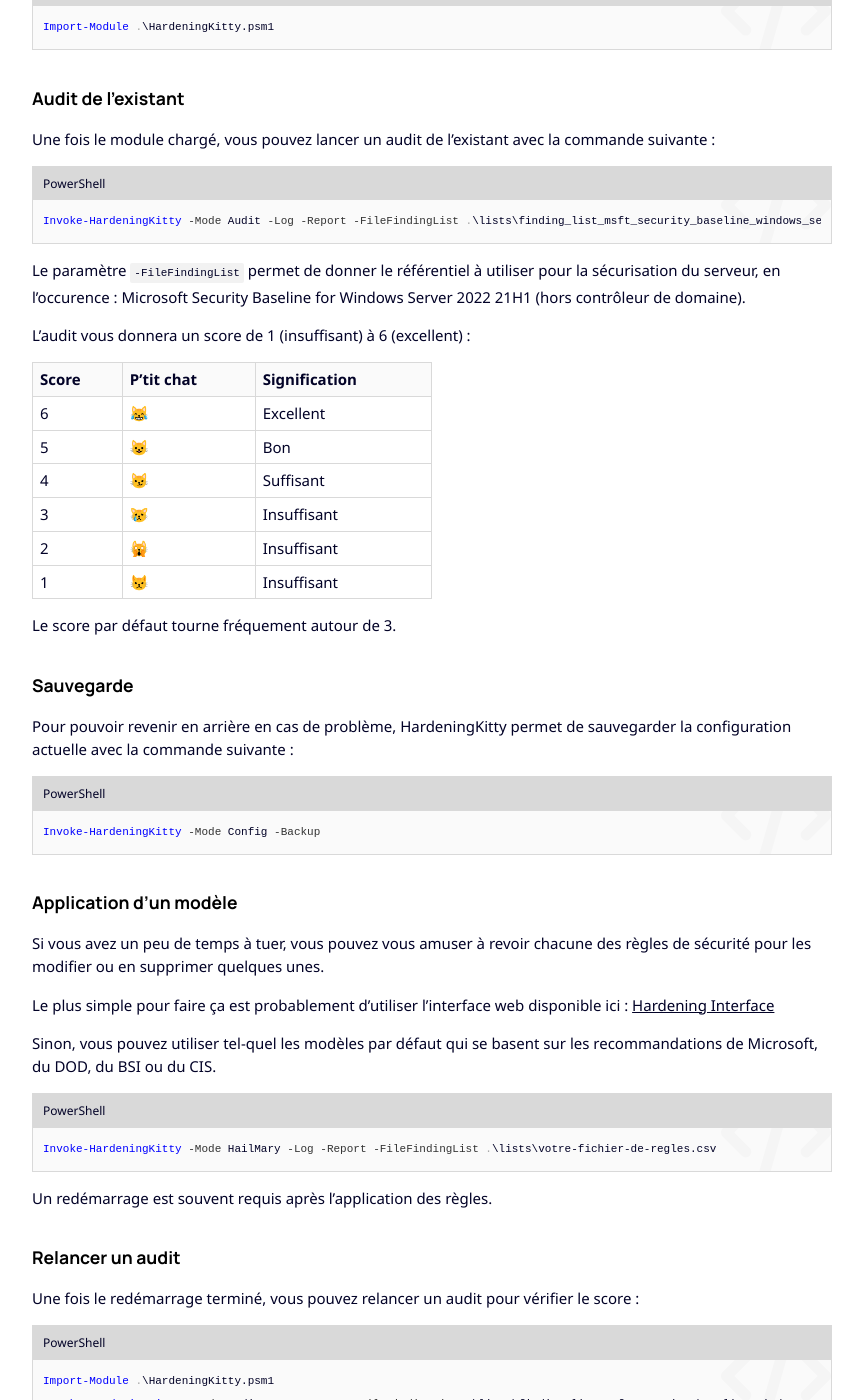
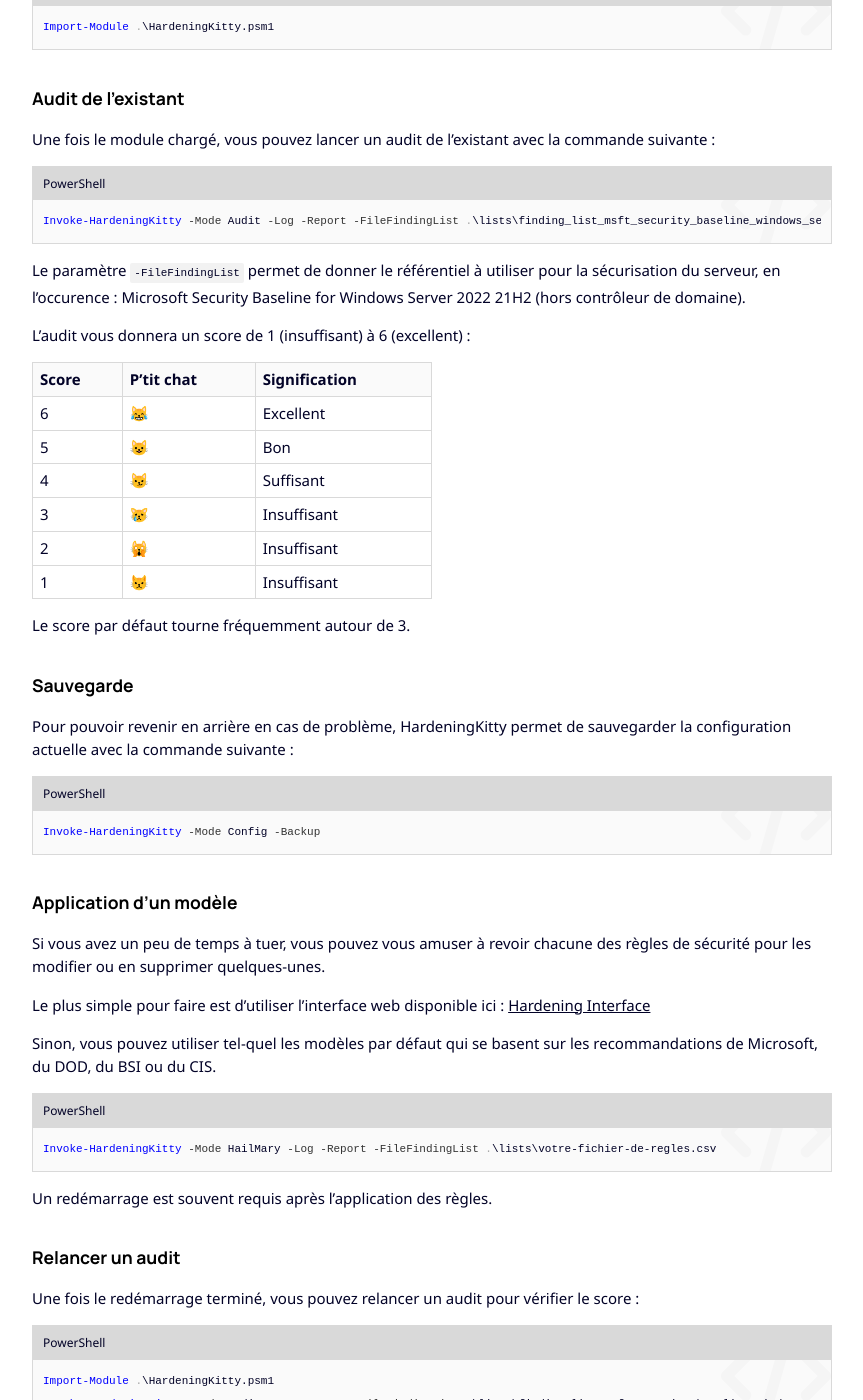
Before and after one commit to leobouard/leobouard.github.io, a Jekyll site: the page built from _posts/2024-07-17-hardening-kitty.md, in a window 1280 px wide and 1400 px high, scrolled down 1064 px. Shown: the whole window, without its empty margins (208-1071 px from the left). Built offline with Jekyll 4.4.1, drawn with Linux system fonts in a browser that asks for light colours; nearby versions of some CDN libraries; some web fonts are replaced.

Commit message:
Revue du formatage

````diff
--- a/_posts/2024-07-17-hardening-kitty.md
+++ b/_posts/2024-07-17-hardening-kitty.md
@@ -43,7 +43,7 @@
 Invoke-HardeningKitty -Mode Audit -Log -Report -FileFindingList .\lists\finding_list_msft_security_baseline_windows_server_2022_21h2_member_machine.csv
 ```
 
-Le paramètre `-FileFindingList` permet de donner le référentiel à utiliser pour la sécurisation du serveur, en l'occurence : Microsoft Security Baseline for Windows Server 2022 21H1 (hors contrôleur de domaine).
+Le paramètre `-FileFindingList` permet de donner le référentiel à utiliser pour la sécurisation du serveur, en l'occurence : Microsoft Security Baseline for Windows Server 2022 21H2 (hors contrôleur de domaine).
 
 L'audit vous donnera un score de 1 (insuffisant) à 6 (excellent) :
 
@@ -56,7 +56,7 @@
 2 | 🙀 | Insuffisant
 1 | 😾 | Insuffisant
 
-Le score par défaut tourne fréquement autour de 3.
+Le score par défaut tourne fréquemment autour de 3.
 
 ### Sauvegarde
 
@@ -68,9 +68,9 @@
 
 ### Application d'un modèle
 
-Si vous avez un peu de temps à tuer, vous pouvez vous amuser à revoir chacune des règles de sécurité pour les modifier ou en supprimer quelques unes.
+Si vous avez un peu de temps à tuer, vous pouvez vous amuser à revoir chacune des règles de sécurité pour les modifier ou en supprimer quelques-unes.
 
-Le plus simple pour faire ça est probablement d'utiliser l'interface web disponible ici : [Hardening Interface](https://phi.cryptonit.fr/policies_hardening_interface/interface/windows)
+Le plus simple pour faire est d'utiliser l'interface web disponible ici : [Hardening Interface](https://phi.cryptonit.fr/policies_hardening_interface/interface/windows)
 
 Sinon, vous pouvez utiliser tel-quel les modèles par défaut qui se basent sur les recommandations de Microsoft, du DOD, du BSI ou du CIS.
 
````
Also changed, not shown: _posts/2022-12-01-cours-pratique-powershell-001.md (+1 -1 lines), _posts/2022-12-01-cours-pratique-powershell-002.md (+1 -1 lines), _posts/2023-09-17-cours-msgraph-006.md (+0 -3 lines), _drafts/2023-09-17-cours-msgraph-007.md (renamed from _posts/2023-09-17-cours-msgraph-007.md).
